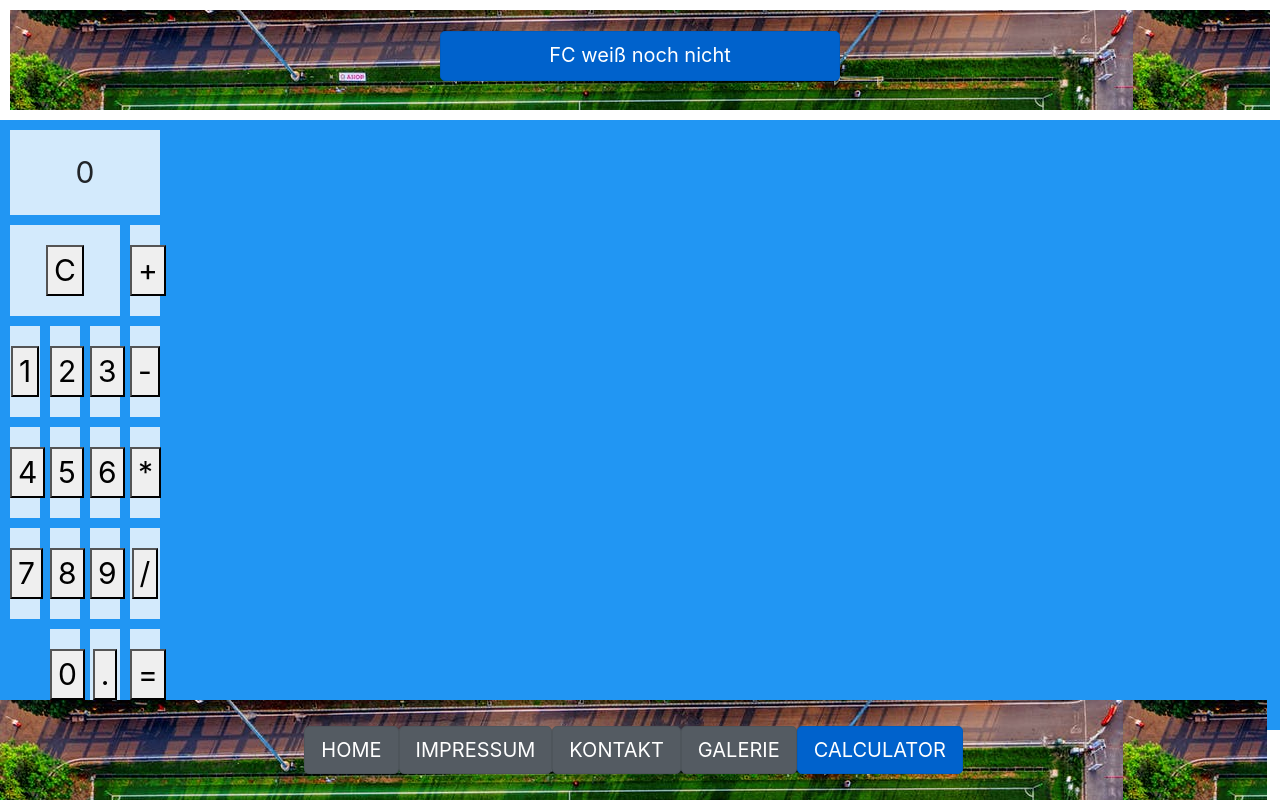
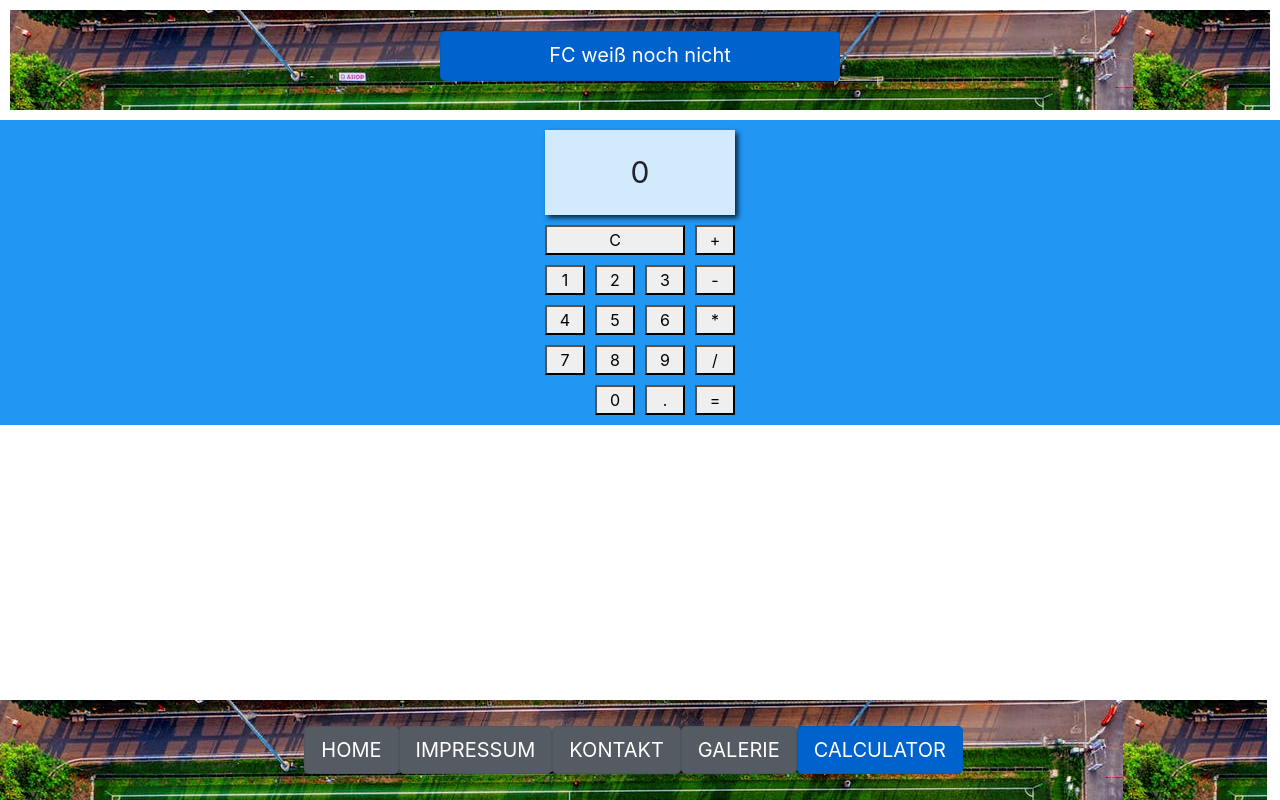
Before and after one commit to vaurer/VEREIN, a plain HTML site: page inhalt/taschenrechner.html in a window 1280 px wide. Drawn offline with Linux system fonts and the light colour scheme.

Commit message:
only buttons

```diff
--- a/CSS/taschenrechner.css
+++ b/CSS/taschenrechner.css
@@ -1,9 +1,10 @@
 .grid-container {
   display: grid;
-    grid-template-columns: 30px 30px 30px 30px;
+  grid-template-columns: 40px 40px 40px 40px;
   grid-gap: 10px;
   background-color: #2196F3;
   padding: 10px;
+  justify-content: center;
 }
 
 .grid-container > div {
@@ -11,6 +12,7 @@
   text-align: center;
   padding: 20px 0;
   font-size: 30px;
+  box-shadow: 3px 3px 5px 0px rgba(0, 0, 0, 0.75);
 }
 
 .itemC {
--- a/inhalt/taschenrechner.html
+++ b/inhalt/taschenrechner.html
@@ -19,23 +19,23 @@
 <body>
   <div class="grid-container">
     <div id="itemScreen" class="itemScreen">0</div>
-    <div class="itemC"><button type="button" onclick="deleteScreen()">C</button></div>
-    <div class="item+"><button type="button" onclick="writeValue('+')">+</button></div>
-    <div class="item1"><button type="button" onclick="writeValue('1')">1</button></div>
-    <div class="item2"><button type="button" onclick="writeValue('2')">2</button></div>
-    <div class="item3"><button type="button" onclick="writeValue('3')">3</button></div>
-    <div class="item-"><button type="button" onclick="writeValue('-')">-</button></div>
-    <div class="item4"><button type="button" onclick="writeValue('4')">4</button></div>
-    <div class="item5"><button type="button" onclick="writeValue('5')">5</button></div>
-    <div class="item6"><button type="button" onclick="writeValue('6')">6</button></div>
-    <div class="item*"><button type="button" onclick="writeValue('*')">*</button></div>
-    <div class="item7"><button type="button" onclick="writeValue('7')">7</button></div>
-    <div class="item8"><button type="button" onclick="writeValue('8')">8</button></div>
-    <div class="item9"><button type="button" onclick="writeValue('9')">9</button></div>
-    <div class="item/"><button type="button" onclick="writeValue('/')">/</button></div>
-    <div class="item0"><button type="button" onclick="writeValue('0')">0</button></div>
-    <div class="item."><button type="button" onclick="writeValue('.')">.</button></div>
-    <div class="item="><button type="button" onclick="calculate()">=</button></div>
+    <button type="button" class="itemC" onclick="deleteScreen()">C</button>
+    <button type="button" class="item+" onclick="writeValue('+')">+</button>
+    <button type="button" class="item1" onclick="writeValue('1')">1</button>
+    <button type="button" class="item2" onclick="writeValue('2')">2</button>
+    <button type="button" class="item3" onclick="writeValue('3')">3</button>
+    <button type="button" class="item-" onclick="writeValue('-')">-</button>
+    <button type="button" class="item4" onclick="writeValue('4')">4</button>
+    <button type="button" class="item5" onclick="writeValue('5')">5</button>
+    <button type="button" class="item6" onclick="writeValue('6')">6</button>
+    <button type="button" class="item*" onclick="writeValue('*')">*</button>
+    <button type="button" class="item7" onclick="writeValue('7')">7</button>
+    <button type="button" class="item8" onclick="writeValue('8')">8</button>
+    <button type="button" class="item9" onclick="writeValue('9')">9</button>
+    <button type="button" class="item/" onclick="writeValue('/')">/</button>
+    <button type="button" class="item0" onclick="writeValue('0')">0</button>
+    <button type="button" class="item." onclick="writeValue('.')">.</button>
+    <button type="button" class="item=" onclick="calculate()">=</button>
   </div>
   </div>
 </body>
```
Lines whose indentation alone changed are shown as unchanged.
